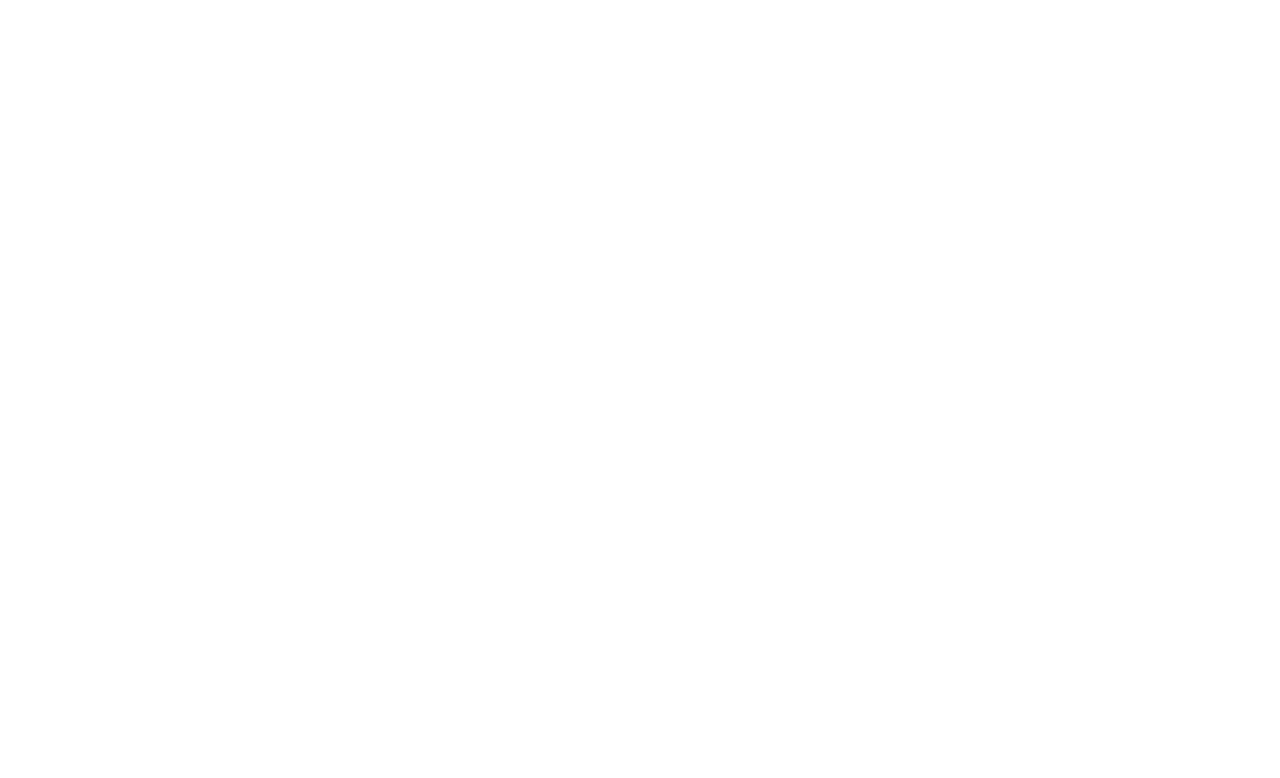
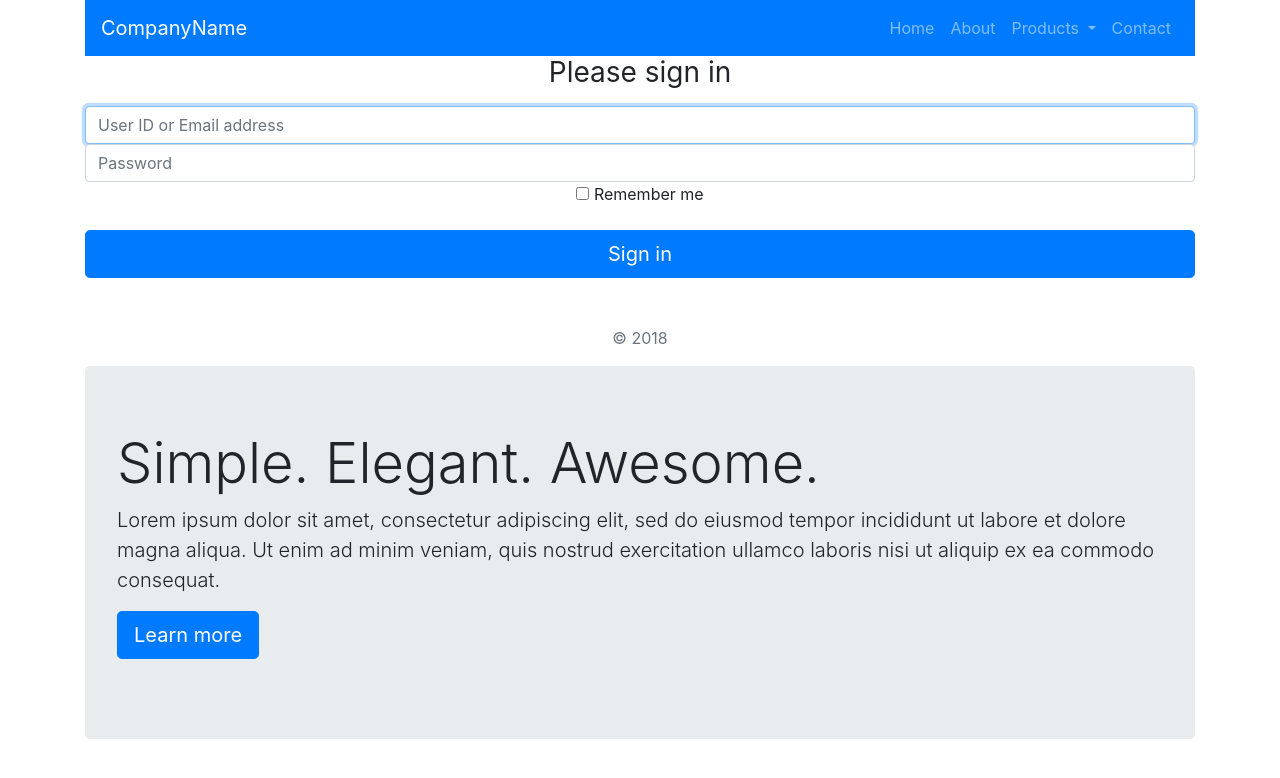
Before and after one commit to Lueric/login-nodejs, a website: page src/index.html in a window 1280 px wide. Drawn offline with Linux system fonts and the light colour scheme.

Commit message:
login form

```diff
--- a/src/index.html
+++ b/src/index.html
@@ -12,6 +12,67 @@
     </head>
 
     <body>
+        <div class="container">
+            <nav class="navbar navbar-expand-lg navbar-dark bg-primary">
+                <a class="navbar-brand" href="#">CompanyName</a>
+                <button class="navbar-toggler" type="button" data-toggle="collapse" data-target="#navbarSupportedContent">
+                    <span class="navbar-toggler-icon"></span>
+                </button>
+                <div class="collapse navbar-collapse" id="navbarSupportedContent">
+                    <ul class="navbar-nav ml-auto">
+                        <li class="nav-item">
+                            <a class="nav-link" href="#">Home</a>
+                        </li>
+                        <li class="nav-item">
+                            <a class="nav-link" href="#">About</a>
+                        </li>
+                        <li class="nav-item dropdown">
+                            <a class="nav-link dropdown-toggle" href="#" id="navbarDropdown" data-toggle="dropdown">
+                                Products
+                            </a>
+                            <div class="dropdown-menu">
+                                <a class="dropdown-item" href="#">Product 1</a>
+                                <a class="dropdown-item" href="#">Product 2</a>
+                                <div class="dropdown-divider"></div>
+                                <a class="dropdown-item" href="#">Another Product</a>
+                            </div>
+                        </li>
+                        <li class="nav-item">
+                            <a class="nav-link" href="#">Contact</a>
+                        </li>
+                    </ul>
+                </div>
+            </nav>
+
+            <div class="text-center">
+                <form class="form-signin">
+                    <h1 class="h3 mb-3 font-weight-normal">Please sign in</h1>
+                    <label for="inputEmail" class="sr-only">User ID or Email address</label>
+                    <input type="email" id="inputEmail" class="form-control" placeholder="User ID or Email address" required autofocus>
+                    <label for="inputPassword" class="sr-only">Password</label>
+                    <input type="password" id="inputPassword" class="form-control" placeholder="Password" required>
+                    <div class="checkbox mb-3">
+                    <label>
+                        <input type="checkbox" value="remember-me"> Remember me
+                    </label>
+                    </div>
+                    <button class="btn btn-lg btn-primary btn-block" type="submit">Sign in</button>
+                    <p class="mt-5 mb-3 text-muted">&copy; 2018</p>
+                </form>
+            </div>
+
+            <div class="jumbotron">
+                <h1 class="display-4">Simple. Elegant. Awesome.</h1>
+                <p class="lead">Lorem ipsum dolor sit amet, consectetur adipiscing elit, sed do eiusmod tempor incididunt ut labore et dolore magna aliqua. Ut enim ad minim veniam, quis nostrud exercitation ullamco laboris nisi ut aliquip ex ea commodo consequat. </p>
+
+                <p class="lead">
+                    <a class="btn btn-primary btn-lg" href="#" role="button">Learn more</a>
+                </p>
+            </div>
+
+
+        </div>
+
         <script src="/js/jquery.min.js"></script>
         <script src="/js/popper.min.js"></script>
         <script src="/js/bootstrap.min.js"></script>
```
